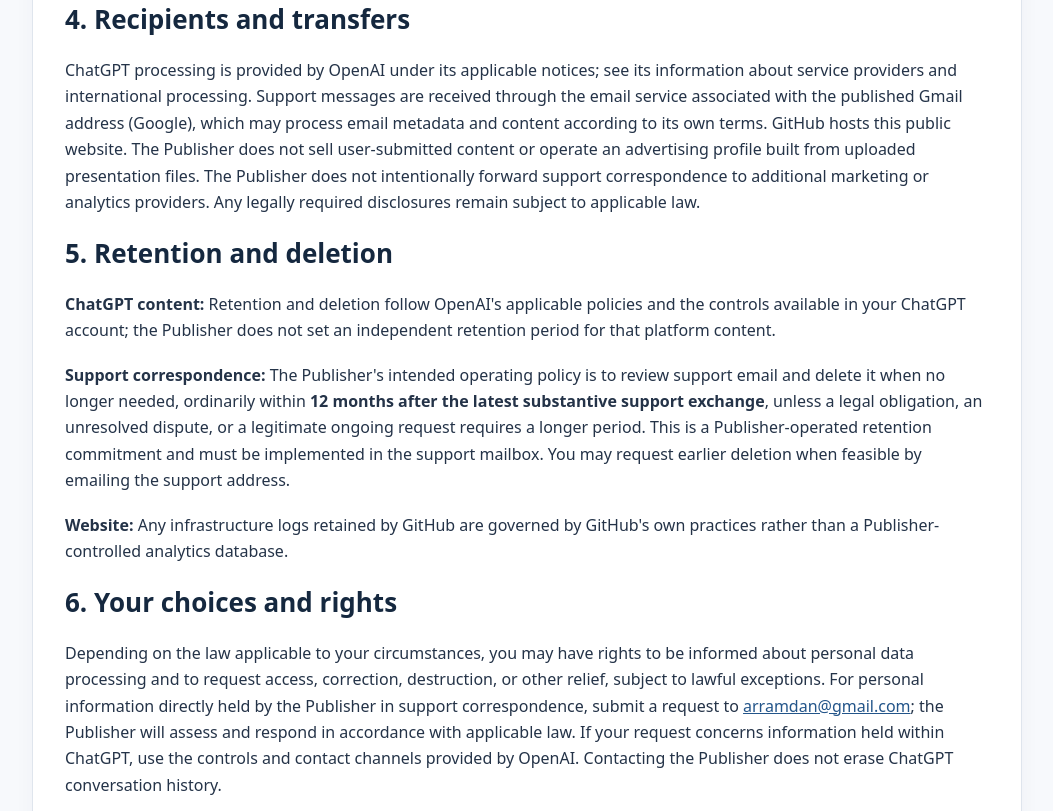
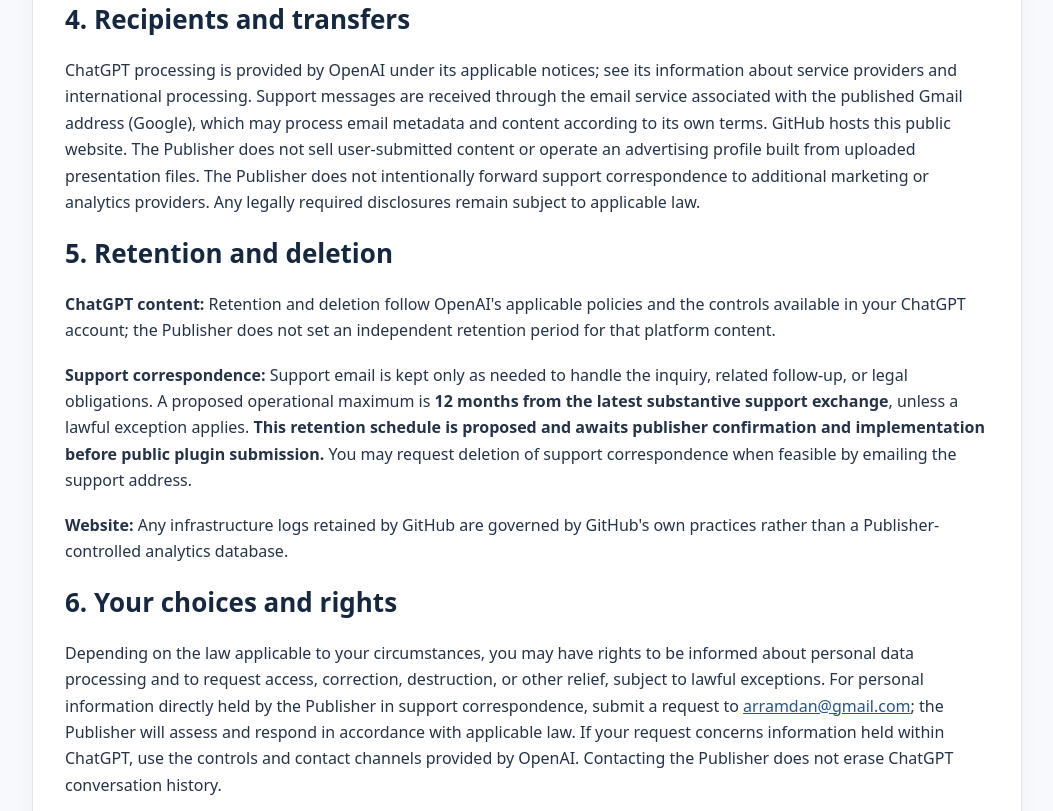
Before and after one commit to economicsa/ramzys-ai-tools, a plain HTML site: page privacy.html in a window 1280 px wide. Shown: the part 1237-2048 px from the top of the page, without its empty margins (113-1166 px from the left). Drawn offline with Linux system fonts and the light colour scheme.

Commit message:
Mark legal revisions pending publisher approval and retention implementation

```diff
--- a/privacy.html
+++ b/privacy.html
@@ -1,4 +1,4 @@
-<!DOCTYPE html><html lang="en"><head><meta charset="UTF-8"><meta name="viewport" content="width=device-width,initial-scale=1"><meta name="description" content="Privacy Policy for Ramzy's Slide Architect: ChatGPT content processing, support email, rights, and retention."><title>Privacy Policy — Ramzy's AI Tools</title><link rel="stylesheet" href="styles.css"></head><body><header><div class="wrap nav"><a class="brand" href="index.html">Ramzy's AI Tools</a><nav><a href="index.html">Home</a><a href="support.html">Support</a><a href="privacy.html">Privacy</a><a href="terms.html">Terms</a></nav></div></header><main class="wrap main"><div class="pagehead"><span class="tag">Privacy</span><h1 style="color:#15283f">Privacy Policy</h1><p class="subtle">Effective November 19, 2026</p></div><article>
+<!DOCTYPE html><html lang="en"><head><meta charset="UTF-8"><meta name="viewport" content="width=device-width,initial-scale=1"><meta name="description" content="Privacy Policy for Ramzy's Slide Architect: ChatGPT content processing, support email, rights, and retention."><title>Privacy Policy — Ramzy's AI Tools</title><link rel="stylesheet" href="styles.css"></head><body><header><div class="wrap nav"><a class="brand" href="index.html">Ramzy's AI Tools</a><nav><a href="index.html">Home</a><a href="support.html">Support</a><a href="privacy.html">Privacy</a><a href="terms.html">Terms</a></nav></div></header><main class="wrap main"><div class="pagehead"><span class="tag">Privacy — pending final approval</span><h1 style="color:#15283f">Privacy Policy</h1><p class="subtle">Revised November 19, 2026 — pending publisher approval</p></div><article>
 <h2>1. Scope and contact</h2>
 <p>This notice describes the data-handling arrangements for <strong>Ramzy's Slide Architect</strong>, an independently published, free ChatGPT plugin operated by <strong>Ahmed Ramzy</strong>, an individual based in Saudi Arabia. For questions or requests about personal information that the Publisher directly holds, email <a href="mailto:arramdan@gmail.com">arramdan@gmail.com</a>. The tool is not affiliated with or endorsed by OpenAI.</p>
 <h2>2. Two separate processing contexts</h2>
@@ -11,7 +11,7 @@
 <p>ChatGPT processing is provided by OpenAI under its applicable notices; see its information about service providers and international processing. Support messages are received through the email service associated with the published Gmail address (Google), which may process email metadata and content according to its own terms. GitHub hosts this public website. The Publisher does not sell user-submitted content or operate an advertising profile built from uploaded presentation files. The Publisher does not intentionally forward support correspondence to additional marketing or analytics providers. Any legally required disclosures remain subject to applicable law.</p>
 <h2>5. Retention and deletion</h2>
 <p><strong>ChatGPT content:</strong> Retention and deletion follow OpenAI's applicable policies and the controls available in your ChatGPT account; the Publisher does not set an independent retention period for that platform content.</p>
-<p><strong>Support correspondence:</strong> The Publisher's intended operating policy is to review support email and delete it when no longer needed, ordinarily within <strong>12 months after the latest substantive support exchange</strong>, unless a legal obligation, an unresolved dispute, or a legitimate ongoing request requires a longer period. This is a Publisher-operated retention commitment and must be implemented in the support mailbox. You may request earlier deletion when feasible by emailing the support address.</p>
+<p><strong>Support correspondence:</strong> Support email is kept only as needed to handle the inquiry, related follow-up, or legal obligations. A proposed operational maximum is <strong>12 months from the latest substantive support exchange</strong>, unless a lawful exception applies. <strong>This retention schedule is proposed and awaits publisher confirmation and implementation before public plugin submission.</strong> You may request deletion of support correspondence when feasible by emailing the support address.</p>
 <p><strong>Website:</strong> Any infrastructure logs retained by GitHub are governed by GitHub's own practices rather than a Publisher-controlled analytics database.</p>
 <h2>6. Your choices and rights</h2>
 <p>Depending on the law applicable to your circumstances, you may have rights to be informed about personal data processing and to request access, correction, destruction, or other relief, subject to lawful exceptions. For personal information directly held by the Publisher in support correspondence, submit a request to <a href="mailto:arramdan@gmail.com">arramdan@gmail.com</a>; the Publisher will assess and respond in accordance with applicable law. If your request concerns information held within ChatGPT, use the controls and contact channels provided by OpenAI. Contacting the Publisher does not erase ChatGPT conversation history.</p>
```
